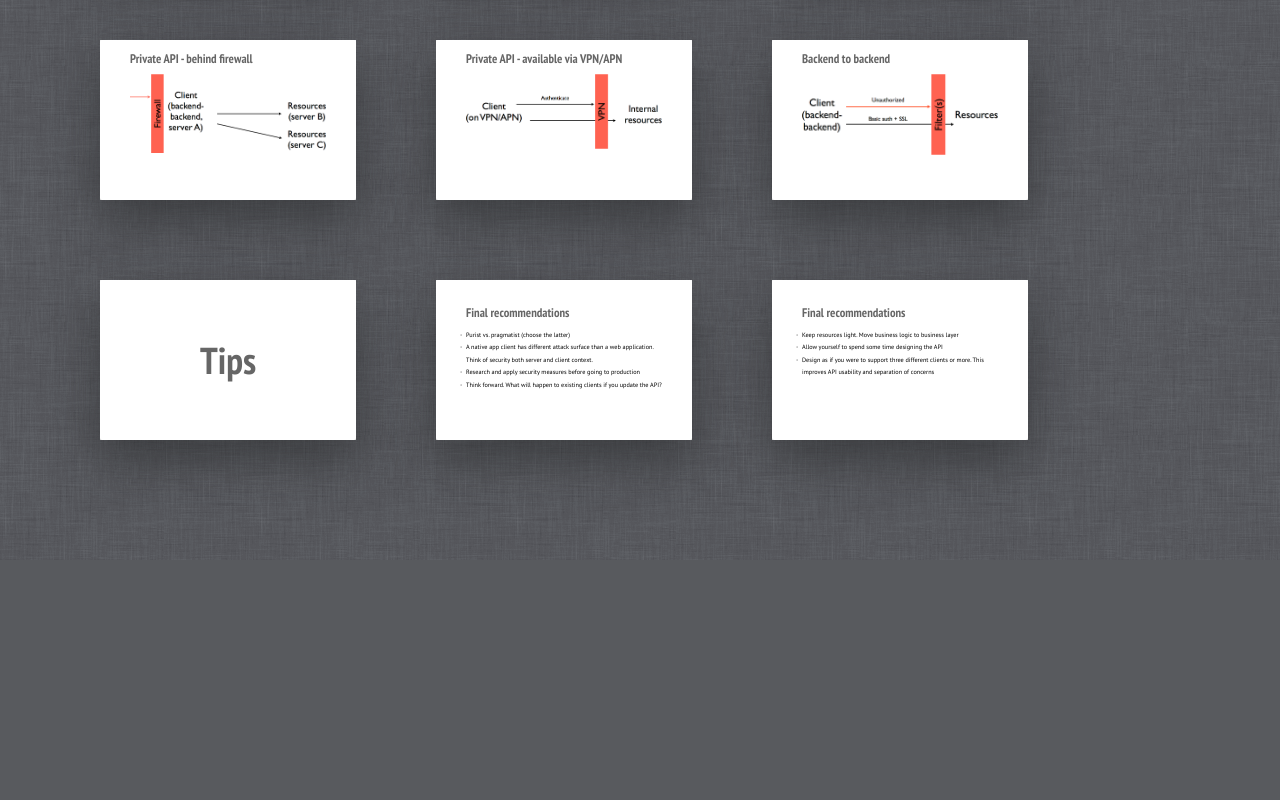
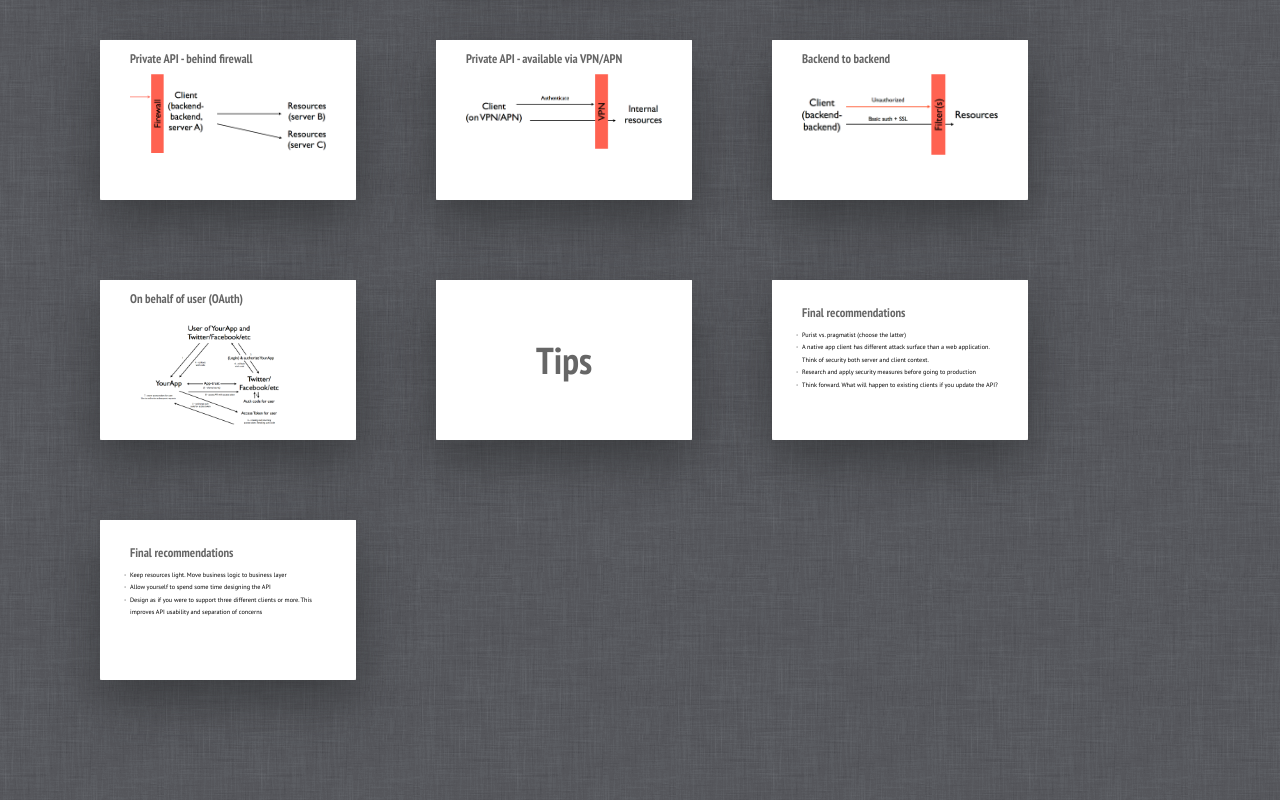
Before and after one commit to mobmad/rest-apis, a plain HTML site: page index.html in a window 1280 px wide. Shown: the part 2110-2910 px from the top of the page. Before the commit the page ends 2670 px from the top, so only its background shows below. Drawn offline with Linux system fonts and the light colour scheme.

Commit message:
Adding slide on OAuth

```diff
--- a/index.html
+++ b/index.html
@@ -230,6 +230,11 @@
 		<img src="presentation/images/security-b2b.png" />
 	</div></section>
 
+	<section class="slide"><div class="image-fs">
+		<h2>On behalf of user (OAuth)</h2>
+		<img src="presentation/images/oauth.png" />
+	</div></section>
+
 	<section class="slide shout"><div>
 		<h2>Tips</h2>
 	</div></section>
```
Also changed, not shown: presentation/images/oauth.png (added), 1 other file.
